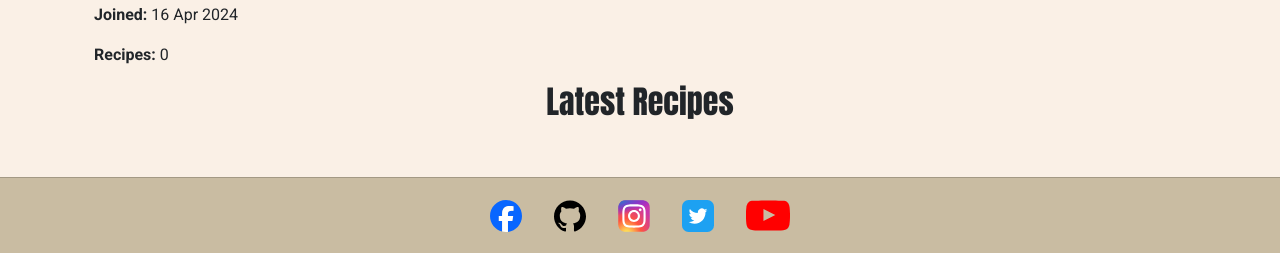
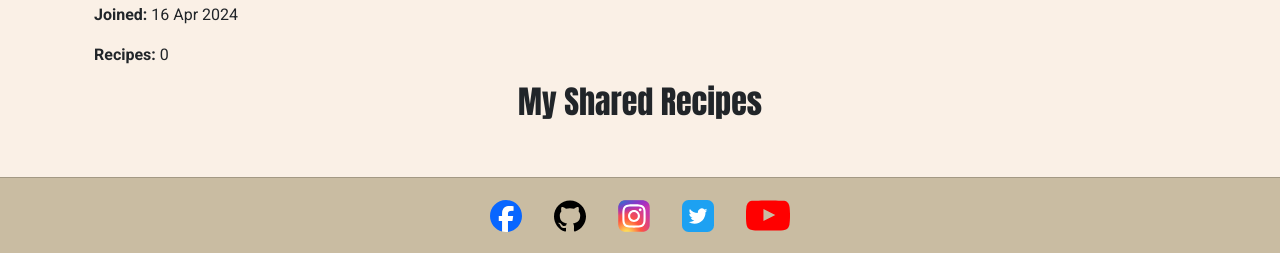
Before and after one commit to Idehed/Recipe-foods-P4, a Django app: page /profiles/user/2/ in a window 1280 px wide. Shown: the part 1226-1479 px from the top of the page. Run offline with Django 4.2, Linux system fonts and the light colour scheme; data comes from the database, SQL or seed files in the repository; both versions use the stored data as it was after the commit; parts of the project's set-up code (start-up, migrations or seed data) failed here and were passed over; some libraries are stand-ins or nearby versions.

Commit message:
changed h2 in profile and made a if else statment in home page

```diff
--- a/home/templates/home/index.html
+++ b/home/templates/home/index.html
@@ -24,8 +24,13 @@
 
                     <a class="btn btn-width btn-success me-md-4 w-25 mb-2
                     {% if request.resolver_match.url_name == 'recipes' %}active{% endif %}" href="{% url 'recipes' %}">See Recipes</a>
+                    {% if request.user.is_authenticated %}
+                    <a class="btn btn-width1 btn-warning w-25 mb-2
+                    {% if request.path == login_url %}active{% endif %}" href="{% url 'account_login' %}">Contact us!</a>
+                    {% else %}
                     <a class="btn btn-width1 btn-warning w-25 mb-2
                     {% if request.path == login_url %}active{% endif %}" href="{% url 'account_login' %}">Log in</a>
+                    {% endif %}
                 </div>
             </div>
         </div>
--- a/profiles/templates/profiles/profile.html
+++ b/profiles/templates/profiles/profile.html
@@ -28,7 +28,7 @@
             {% endif %}
         </div>
         <div class="profile-recipes">
-            <h2 class="text-center pb-4">Latest Recipes</h2>
+            <h2 class="text-center pb-4">My Shared Recipes</h2>
             {% for recipe in profile.user.recipe_owner.all %}
             <a href="{% url 'recipe_detail' recipe.id %}">
                 <h3>{{ recipe.title }}</h3>
```
Also changed, not shown: db.sqlite3.
